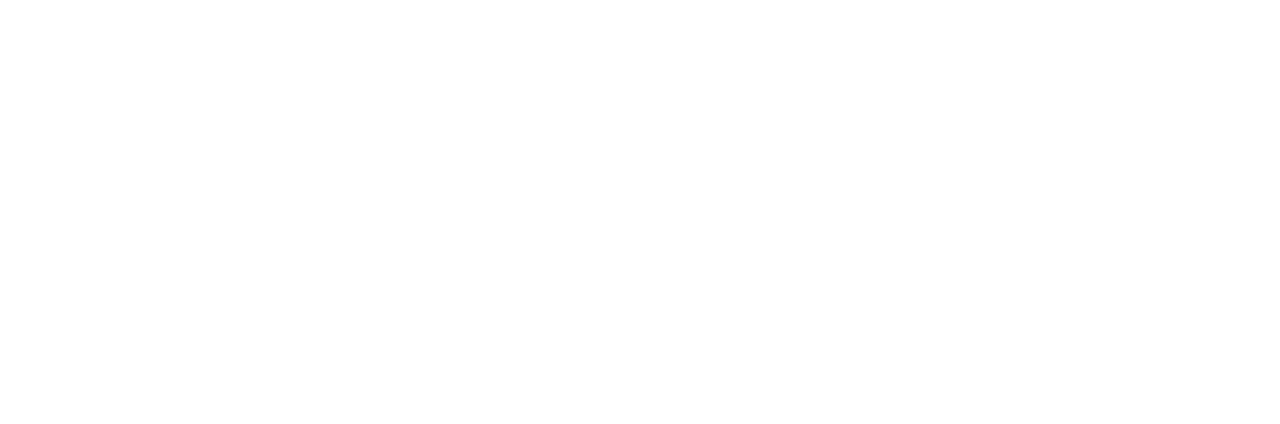
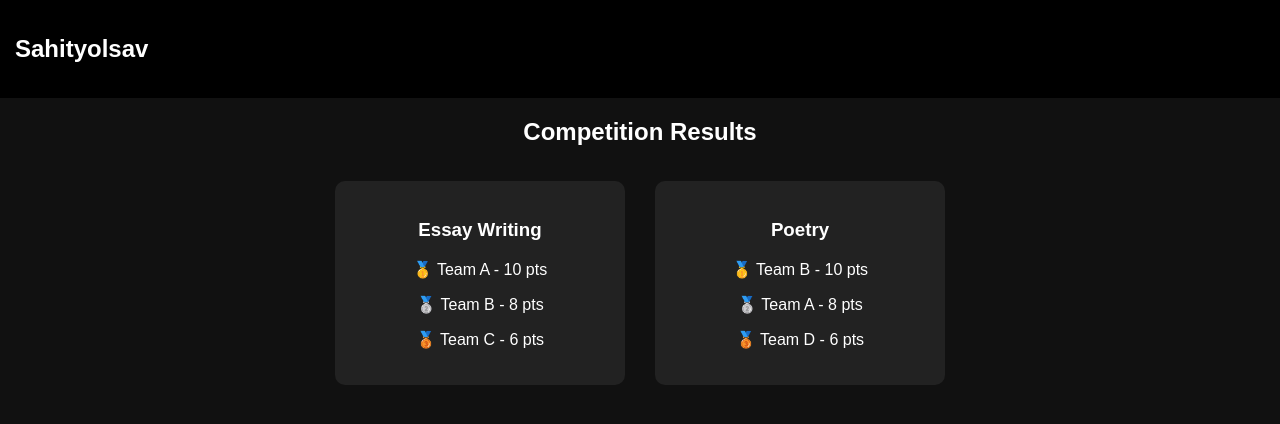
Before and after one commit to mushamilurp-glitch/sahityotsav, a plain HTML site: page results.html in a window 1280 px wide. Drawn offline with Linux system fonts and the light colour scheme.

Commit message:
Added results page

```diff
--- a/results.html
+++ b/results.html
@@ -0,0 +1,35 @@
+<!DOCTYPE html>
+<html lang="en">
+<head>
+  <meta charset="UTF-8">
+  <title>Results - Sahityolsav</title>
+  <link rel="stylesheet" href="style.css">
+</head>
+<body>
+
+  <nav>
+    <h1>Sahityolsav</h1>
+  </nav>
+
+  <h2 style="text-align:center;">Competition Results</h2>
+
+  <div class="results-container">
+
+    <div class="card">
+      <h3>Essay Writing</h3>
+      <p>🥇 Team A - 10 pts</p>
+      <p>🥈 Team B - 8 pts</p>
+      <p>🥉 Team C - 6 pts</p>
+    </div>
+
+    <div class="card">
+      <h3>Poetry</h3>
+      <p>🥇 Team B - 10 pts</p>
+      <p>🥈 Team A - 8 pts</p>
+      <p>🥉 Team D - 6 pts</p>
+    </div>
+
+  </div>
+
+</body>
+</html>
--- a/style.css
+++ b/style.css
@@ -30,3 +30,17 @@ body {
     text-align: center;
     margin-top: 100px;
   }
+  .results-container {
+  display: flex;
+  flex-wrap: wrap;
+  justify-content: center;
+}
+
+.card {
+  background: #222;
+  padding: 20px;
+  margin: 15px;
+  border-radius: 10px;
+  width: 250px;
+  text-align: center;
+}
```
